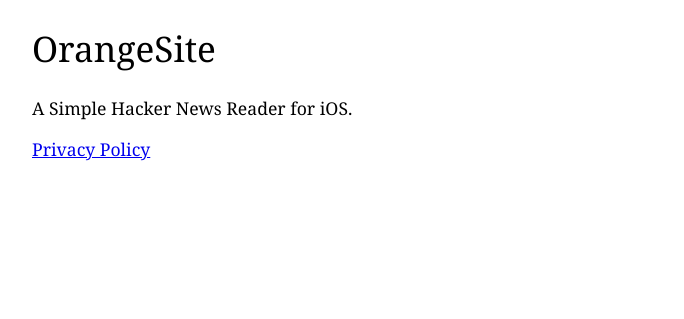
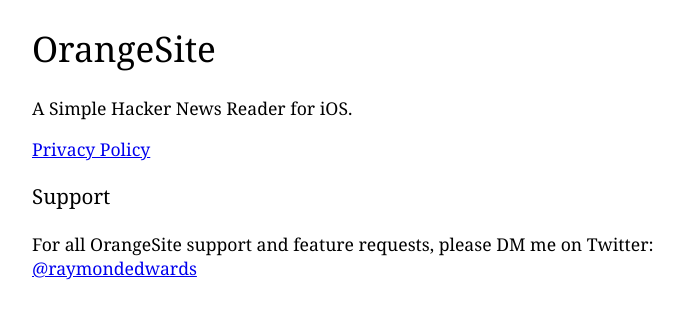
Before and after one commit to rayray/rayray.github.io, a Jekyll site: the page built from orangesite/index.html, in a window 1280 px wide. Shown: the top 319 px of the page, without its empty margins (256-940 px from the left). Built offline with Jekyll 4.4.1, drawn with Linux system fonts in a browser that asks for light colours.

Commit message:
Add support link

```diff
--- a/orangesite/index.html
+++ b/orangesite/index.html
@@ -1,8 +1,9 @@
 ---
 layout: orangesitefront
-title: raymond's cool web pagearama
 ---
 
 <h1>OrangeSite</h1>
 <p>A Simple Hacker News Reader for iOS.</p>
 <p><a href="/orangesite/privacy-policy">Privacy Policy</a></p>
+<h3>Support</h3>
+<p>For all OrangeSite support and feature requests, please DM me on Twitter: <a href="https://twitter.com/raymondedwards">@raymondedwards</a></p>
```
